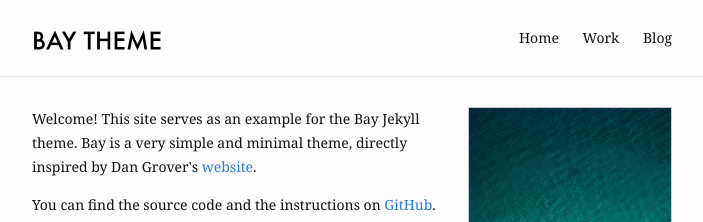
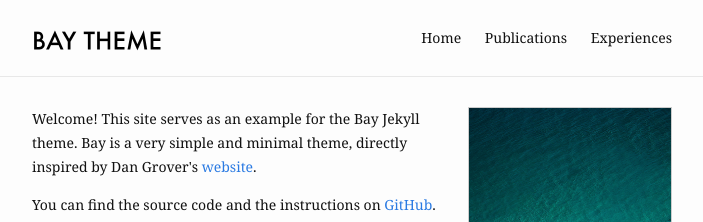
Before and after one commit to youyangkim/youyk.github.io, a Jekyll site: the page built from index.md, in a window 1280 px wide. Shown: the top 222 px of the page, without its empty margins (288-991 px from the left). Built offline with Jekyll 4.4.1, drawn with Linux system fonts in a browser that asks for light colours.

Commit message:
add title2

```diff
--- a/_config.yml
+++ b/_config.yml
@@ -13,8 +13,8 @@ header:
   pages:
     - name: Home
       slug: /
-    - name: Work
-    - name: Blog
+    - name: Publications
+    - name: Experiences
 
 footer:
   show_powered_by: true
```
